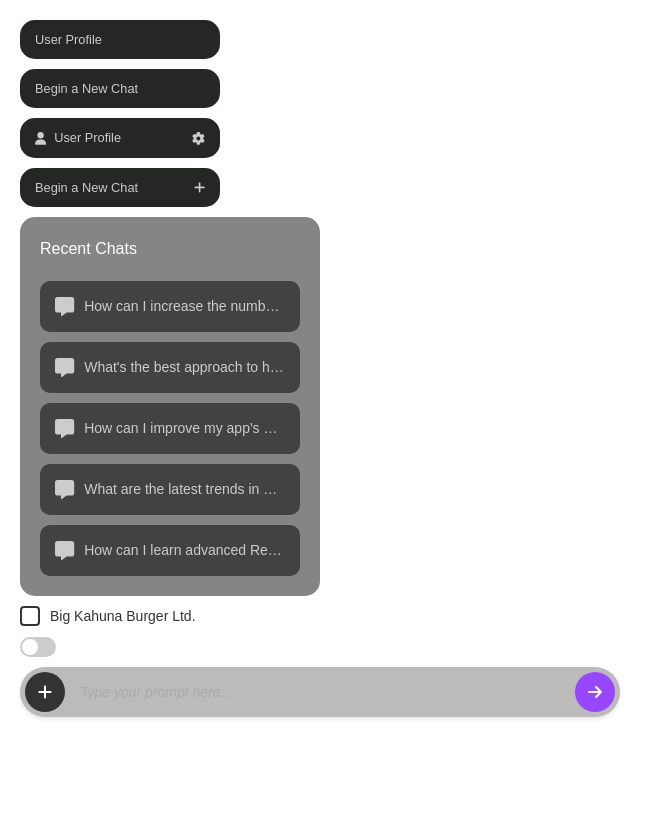
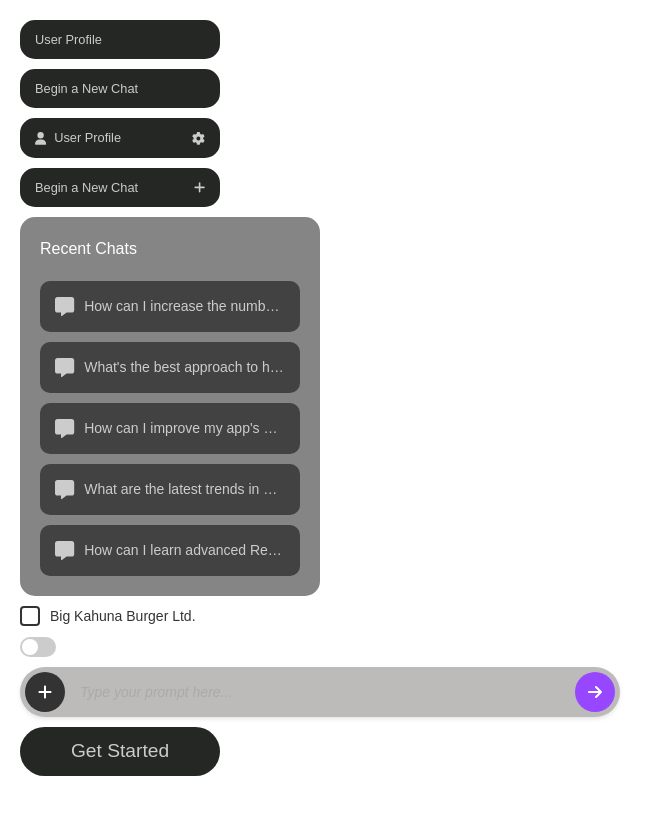
Before and after one commit to 1209kes/React-Session-TF, a React (Vite) app in the folder chat-project/: page /component in a window 1280 px wide. Shown: the top 814 px of the page, without its empty margins (0-663 px from the left). Built offline with nearby package versions, Linux system fonts and the light colour scheme.

Commit message:
feat: step2: button done

```diff
--- a/chat-project/src/components/Input/Input.module.css
+++ b/chat-project/src/components/Input/Input.module.css
@@ -23,7 +23,7 @@
 
 .label {
     flex-grow: 1;
-    text-align: inherit; /* text-align이 동적으로 적용되도록 설정 */
+    text-align: inherit;
 }
 
 .inputField::placeholder {
--- a/chat-project/src/components/shared/Button/Button.jsx
+++ b/chat-project/src/components/shared/Button/Button.jsx
@@ -2,10 +2,19 @@ import React from 'react';
 import { FontAwesomeIcon } from '@fortawesome/react-fontawesome';
 import styles from './Button.module.css';
 
-const Button = ({ label, onClick, leftIcon, rightIcon }) => {
+const Button = ({ label, onClick, leftIcon, rightIcon, borderRadius, justifyContent, fontSize }) => {
+    const labelStyle = {
+        justifyContent: justifyContent || 'left',
+        fontSize: fontSize || '0.8rem',
+    };
+
+    const buttonStyle = {
+        borderRadius: borderRadius || '15px',
+    };
+
     return (
-        <button onClick={onClick} className={styles.button}>
-            <span className={styles.label}>
+        <button onClick={onClick} className={styles.button} style={buttonStyle}>
+            <span className={styles.label} style={labelStyle}>
                 {leftIcon && <FontAwesomeIcon icon={leftIcon} className={styles.icon} />}
                 {label}
             </span>
--- a/chat-project/src/components/shared/Button/Button.module.css
+++ b/chat-project/src/components/shared/Button/Button.module.css
@@ -29,5 +29,6 @@
     font-size: 0.8rem;
     display: flex;
     align-items: center;
+    justify-content: center;
     gap: 8px;
 }
--- a/chat-project/src/pages/Component/Component.jsx
+++ b/chat-project/src/pages/Component/Component.jsx
@@ -59,6 +59,13 @@ const ComponentPage = () => {
                 />
                 <CustomSwitch enabled={switchEnabled} onChange={handleSwitchChange} />
                 <Input />
+                <Button
+                    label="Get Started"
+                    onClick={StartClick}
+                    borderRadius="40px"
+                    justifyContent="center"
+                    fontSize="1.2rem"
+                />
             </main>
         </div>
     );
```
